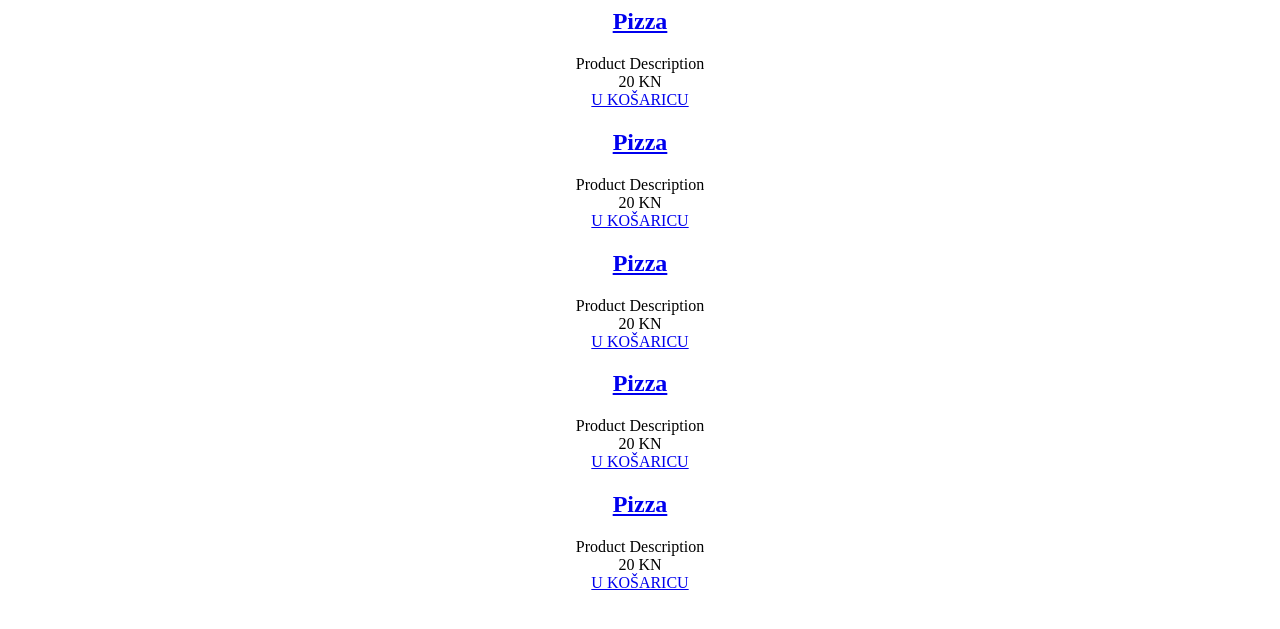
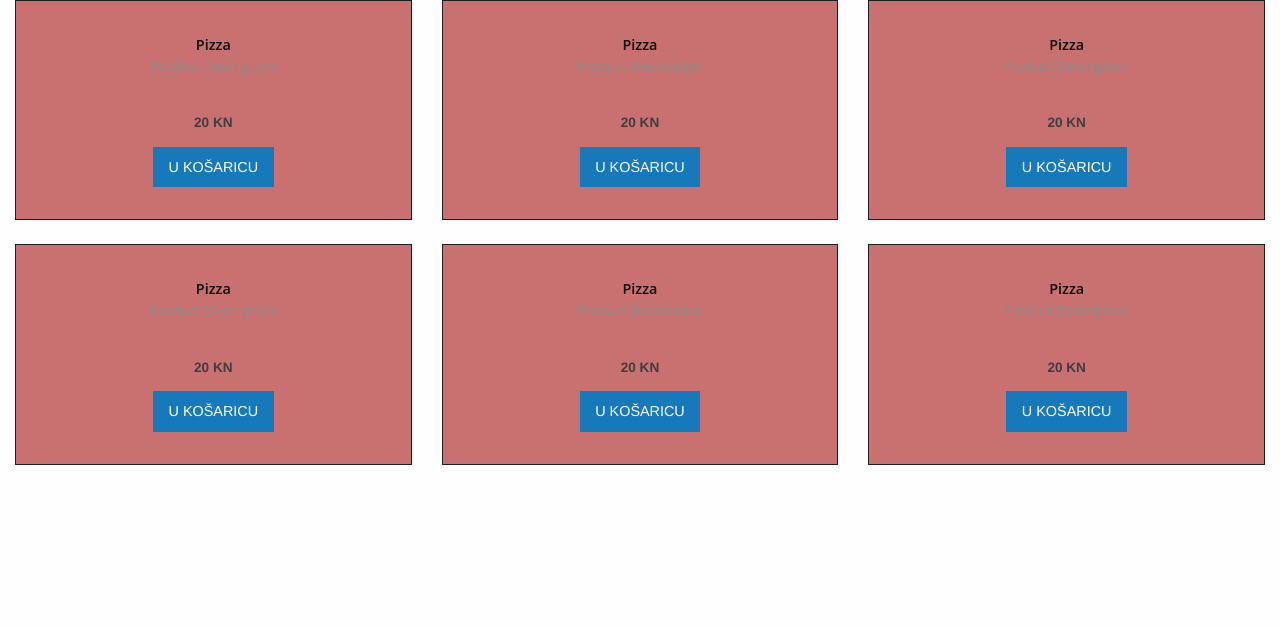
Before and after one commit to marija-mikic/ZAVRSNI-RAD, a PHP site: template app/view/index.phtml in a window 1280 px wide. Shown: the top 629 px of the page. Run offline with PHP 8.4, Linux system fonts and the light colour scheme; the template is opened without the code that fills it, so the values that code supplies are empty.

Commit message:
unos viewa

```diff
--- a/app/view/index.phtml
+++ b/app/view/index.phtml
@@ -1,8 +1,8 @@
 <div class="grid-x grid-padding-x" style="text-align: center">
+<div class="large-4 cell">
 <div class="product-card">
-<div class="large-4 cell">
   <div class="product-card-thumbnail">
-    <h2 class="product-card-title"><a href="#">Pizza</a></h2>
+    <h2 class="product-card-title">Pizza</h2>
   <span class="product-card-desc">Product Description</span></br>
   <span class="product-card-price">20 KN</span>
   <div class="product-card-colors">
@@ -12,10 +12,10 @@
 </div>
 </div>
 
+<div class="large-4 cell">
 <div class="product-card">
-<div class="large-6 cell">
   <div class="product-card-thumbnail">
-    <h2 class="product-card-title"><a href="#">Pizza</a></h2>
+    <h2 class="product-card-title">Pizza</h2>
   <span class="product-card-desc">Product Description</span></br>
   <span class="product-card-price">20 KN</span>
   <div class="product-card-colors">
@@ -25,10 +25,10 @@
 </div>
 </div>
 
+<div class="large-4 cell">
 <div class="product-card">
-<div class="large-6 cell">
   <div class="product-card-thumbnail">
-    <h2 class="product-card-title"><a href="#">Pizza</a></h2>
+    <h2 class="product-card-title">Pizza</h2>
   <span class="product-card-desc">Product Description</span></br>
   <span class="product-card-price">20 KN</span>
   <div class="product-card-colors">
@@ -38,10 +38,10 @@
 </div>
 </div>
 
+<div class="large-4 cell">
 <div class="product-card">
-<div class="large-6 cell">
   <div class="product-card-thumbnail">
-    <h2 class="product-card-title"><a href="#">Pizza</a></h2>
+    <h2 class="product-card-title">Pizza</h2>
   <span class="product-card-desc">Product Description</span></br>
   <span class="product-card-price">20 KN</span>
   <div class="product-card-colors">
@@ -51,10 +51,10 @@
 </div>
 </div>
 
+<div class="large-4 cell">
 <div class="product-card">
-<div class="large-6 cell">
   <div class="product-card-thumbnail">
-    <h2 class="product-card-title"><a href="#">Pizza</a></h2>
+    <h2 class="product-card-title">Pizza</h2>
   <span class="product-card-desc">Product Description</span></br>
   <span class="product-card-price">20 KN</span>
   <div class="product-card-colors">
@@ -62,3 +62,16 @@
   </div>
 </div>
 </div>
+</div>
+<div class="large-4 cell">
+<div class="product-card">
+  <div class="product-card-thumbnail">
+    <h2 class="product-card-title">Pizza</h2>
+  <span class="product-card-desc">Product Description</span></br>
+  <span class="product-card-price">20 KN</span>
+  <div class="product-card-colors">
+    <a class="button" href="#">U KOŠARICU</a>
+  </div>
+</div>
+</div>
+</div>
--- /dev/null
+++ b/app/view/predlosci/head.phtml
@@ -0,0 +1,6 @@
+<meta charset="utf-8">
+<meta http-equiv="x-ua-compatible" content="ie=edge">
+<meta name="viewport" content="width=device-width, initial-scale=1.0">
+<title><?=App::config('naslovApp')?></title>
+<link rel="stylesheet" href="<?=App::config('url')?>public/css/foundation.css">
+<link rel="stylesheet" href="<?=App::config('url')?>public/css/app.css">
```
Also changed, not shown: app/view/predlosci/podnozje.phtml (added, +13 -0 lines).
